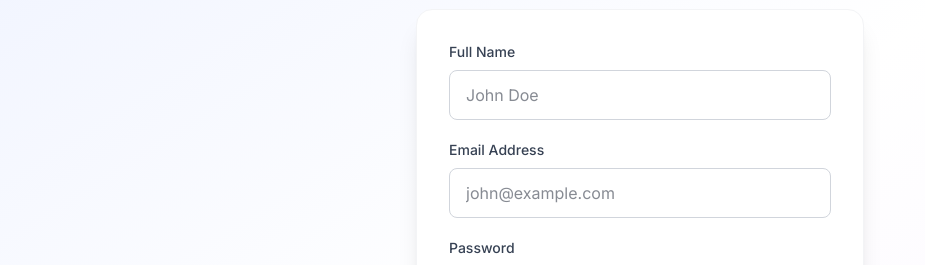
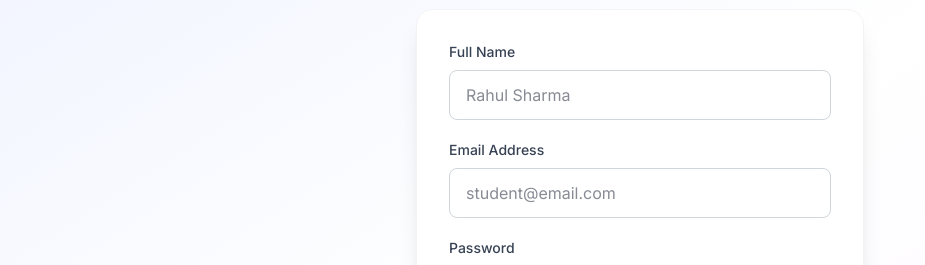
Before and after one commit to Shailen2003/ai-counsellor, a Next.js app: page /signup in a window 1280 px wide. Shown: the part 203-468 px from the top of the page, without its empty margins (0-925 px from the left). Built offline with nearby package versions, Linux system fonts and the light colour scheme.

Commit message:
Text fixing

```diff
--- a/src/app/login/page.tsx
+++ b/src/app/login/page.tsx
@@ -75,7 +75,7 @@ export default function LoginPage() {
                                 value={formData.email}
                                 onChange={(e) => setFormData({ ...formData, email: e.target.value })}
                                 className="w-full px-4 py-3 border border-gray-300 rounded-lg focus:ring-2 focus:ring-indigo-500 focus:border-transparent outline-none transition text-gray-900"
-                                placeholder="john@example.com"
+                                placeholder="student@email.com"
                             />
                         </div>
 
--- a/src/app/signup/page.tsx
+++ b/src/app/signup/page.tsx
@@ -105,7 +105,7 @@ export default function SignupPage() {
                                 value={formData.name}
                                 onChange={(e) => setFormData({ ...formData, name: e.target.value })}
                                 className="w-full px-4 py-3 border border-gray-300 rounded-lg focus:ring-2 focus:ring-indigo-500 focus:border-transparent outline-none transition text-gray-900"
-                                placeholder="John Doe"
+                                placeholder="Rahul Sharma"
                             />
                         </div>
 
@@ -120,7 +120,7 @@ export default function SignupPage() {
                                 value={formData.email}
                                 onChange={(e) => setFormData({ ...formData, email: e.target.value })}
                                 className="w-full px-4 py-3 border border-gray-300 rounded-lg focus:ring-2 focus:ring-indigo-500 focus:border-transparent outline-none transition text-gray-900"
-                                placeholder="john@example.com"
+                                placeholder="student@email.com"
                             />
                         </div>
 
```
